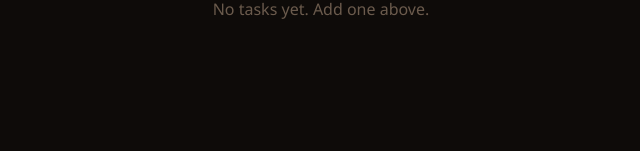
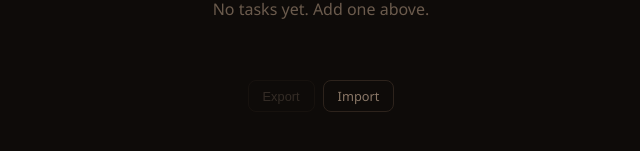
Before and after one commit to abalosmartkian-del/todo-sample, a React (Vite) app: page / in a window 1280 px wide. Shown: the part 383-534 px from the top of the page, without its empty margins (319-959 px from the left). Built offline with nearby package versions, Linux system fonts and the light colour scheme.

Commit message:
Add export and import backup

```diff
--- a/src/App.css
+++ b/src/App.css
@@ -329,3 +329,28 @@ li .move:disabled { opacity: 0.25; cursor: default; }
   border-color: #dccdbd;
   color: #2a1f17;
 }
+
+.backup {
+  display: flex;
+  justify-content: center;
+  gap: 8px;
+  margin-top: 28px;
+}
+
+.backup button,
+.backup label {
+  padding: 6px 14px;
+  background: none;
+  border: 1px solid #2d231c;
+  border-radius: 8px;
+  color: #8a7767;
+  font-size: 0.8rem;
+  cursor: pointer;
+  transition: all 0.2s;
+}
+.backup button:hover:not(:disabled),
+.backup label:hover { border-color: #a0714a; color: #a0714a; }
+.backup button:disabled { opacity: 0.3; cursor: default; }
+
+[data-theme="light"] .backup button,
+[data-theme="light"] .backup label { border-color: #dccdbd; }
--- a/src/App.tsx
+++ b/src/App.tsx
@@ -1,4 +1,4 @@
-import { useEffect, useState } from "react";
+import { useEffect, useState, type ChangeEvent } from "react";
 import "./App.css";
 
 type Task = {
@@ -92,6 +92,44 @@ function undoDelete() {
   copy.splice(Math.min(undo.index, copy.length), 0, undo.task);
   setTasks(copy);
   setUndo(null);
+}
+
+function exportTasks() {
+  const blob = new Blob([JSON.stringify(tasks, null, 2)], {
+    type: "application/json",
+  });
+  const url = URL.createObjectURL(blob);
+  const a = document.createElement("a");
+  a.href = url;
+  a.download = "todo-backup.json";
+  a.click();
+  URL.revokeObjectURL(url);
+}
+
+function importTasks(e: ChangeEvent<HTMLInputElement>) {
+  const file = e.target.files?.[0];
+  e.target.value = "";
+  if (!file) return;
+  const reader = new FileReader();
+  reader.onload = () => {
+    try {
+      const data = JSON.parse(String(reader.result));
+      if (!Array.isArray(data)) throw new Error("Not a list");
+      const imported: Task[] = data.map((t: Partial<Task>, i: number) => ({
+        id: i + 1,
+        text: String(t.text ?? ""),
+        done: !!t.done,
+        due: t.due ?? "",
+        cat: t.cat ?? "",
+      }));
+      if (window.confirm(`Replace your current tasks with ${imported.length} imported tasks?`)) {
+        setTasks(imported);
+      }
+    } catch {
+      window.alert("That file isn't a valid backup.");
+    }
+  };
+  reader.readAsText(file);
 }
 
   function startEdit(t: Task) {
@@ -327,6 +365,15 @@ function moveBy(id: number, dir: -1 | 1) {
           Clear completed ({doneCount})
         </button>
       )}
+      <div className="backup">
+        <button onClick={exportTasks} disabled={tasks.length === 0}>
+          Export
+        </button>
+        <label>
+          Import
+          <input type="file" accept=".json" onChange={importTasks} hidden />
+        </label>
+      </div>
       {undo && (
         <div className="toast">
           <span>Task deleted</span>
```
